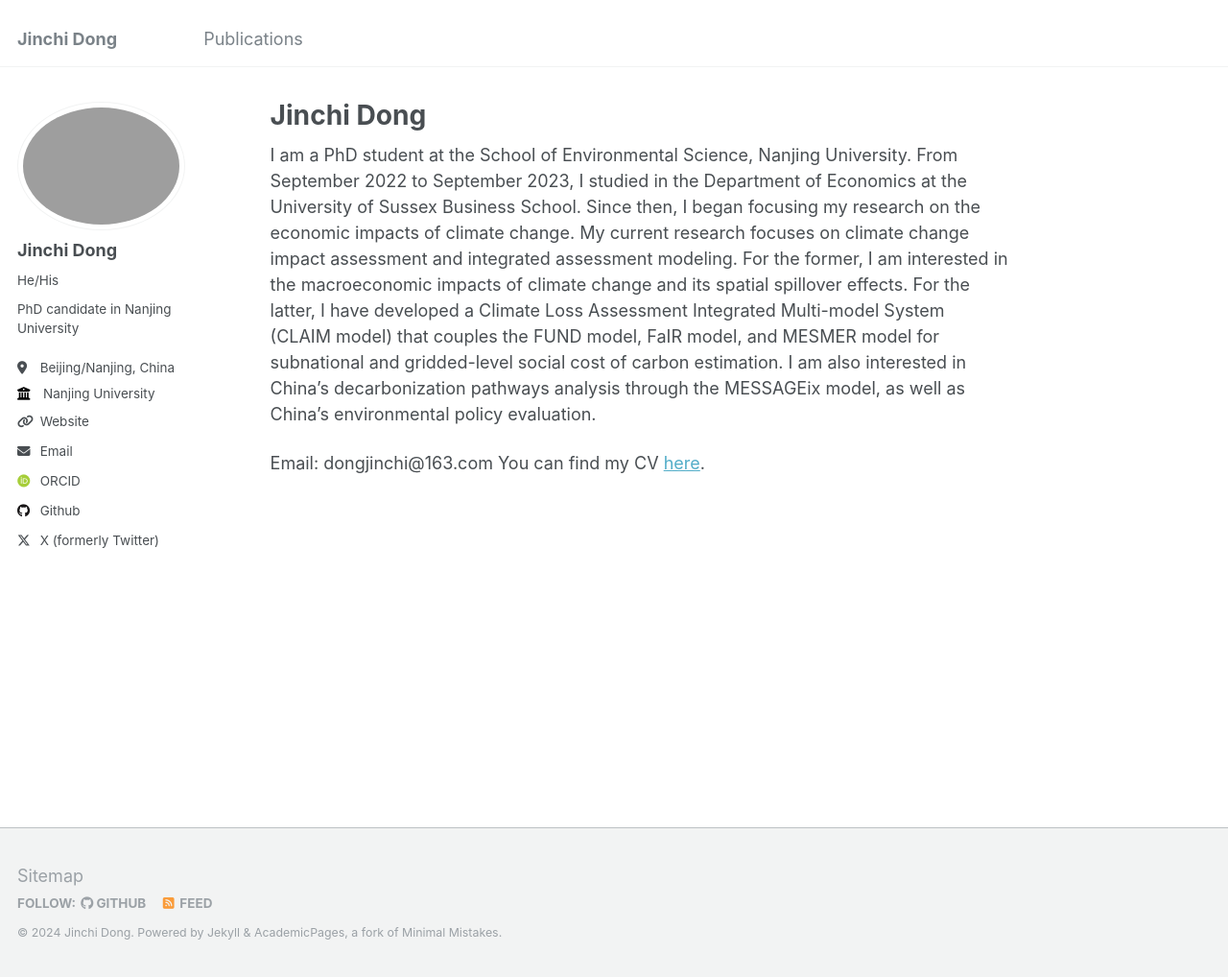
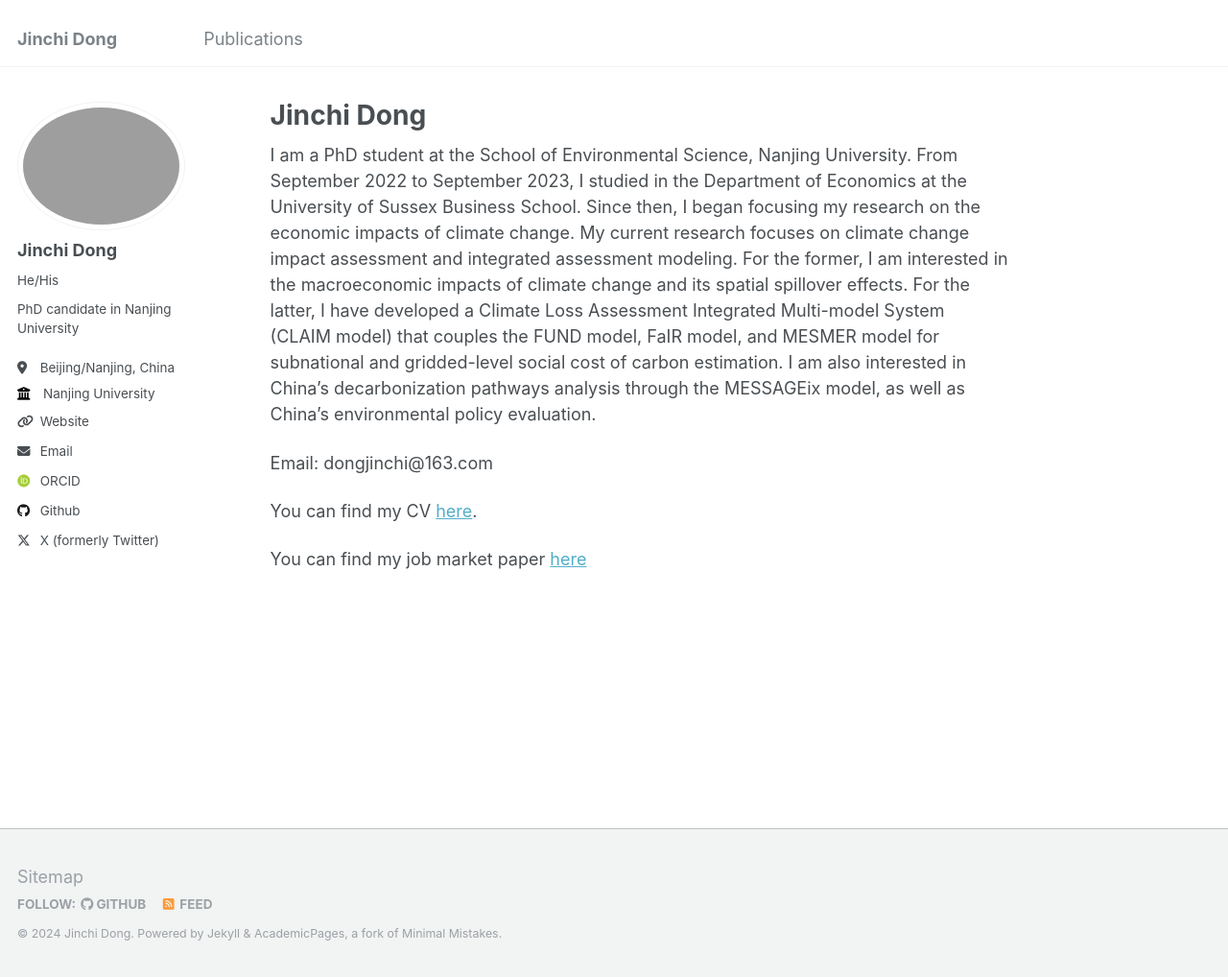
Before and after one commit to dongjinchi/dongjinchi, a Jekyll site: the page built from _pages/about.md, in a window 1280 px wide and 1018 px high. Shown: the whole window at 96% size. Built offline with Jekyll 4.4.1, drawn with Linux system fonts in a browser that asks for light colours; some web fonts are replaced.

Commit message:
Update about.md

```diff
--- a/_pages/about.md
+++ b/_pages/about.md
@@ -9,4 +9,7 @@ redirect_from:
 I am a PhD student at the School of Environmental Science, Nanjing University. From September 2022 to September 2023, I studied in the Department of Economics at the University of Sussex Business School. Since then, I began focusing my research on the economic impacts of climate change. My current research focuses on climate change impact assessment and integrated assessment modeling. For the former, I am interested in the macroeconomic impacts of climate change and its spatial spillover effects. For the latter, I have developed a Climate Loss Assessment Integrated Multi-model System (CLAIM model) that couples the FUND model, FaIR model, and MESMER model for subnational and gridded-level social cost of carbon estimation. I am also interested in China's decarbonization pathways analysis through the MESSAGEix model, as well as China's environmental policy evaluation.
 
 Email: dongjinchi@163.com
+
 You can find my CV [here](../assets/CV-Jinchi_Dong.pdf).
+
+You can find my job market paper [here](../assets/job-market-paper-djc.pdf)
```
